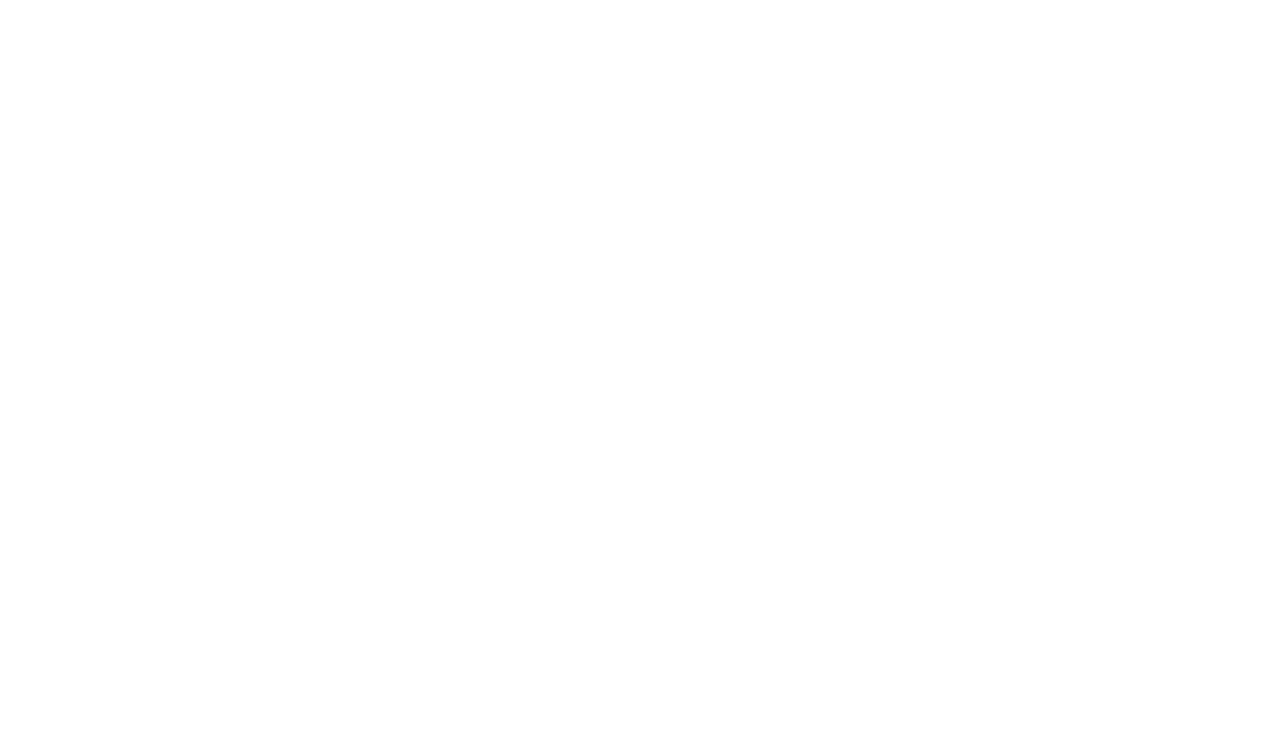
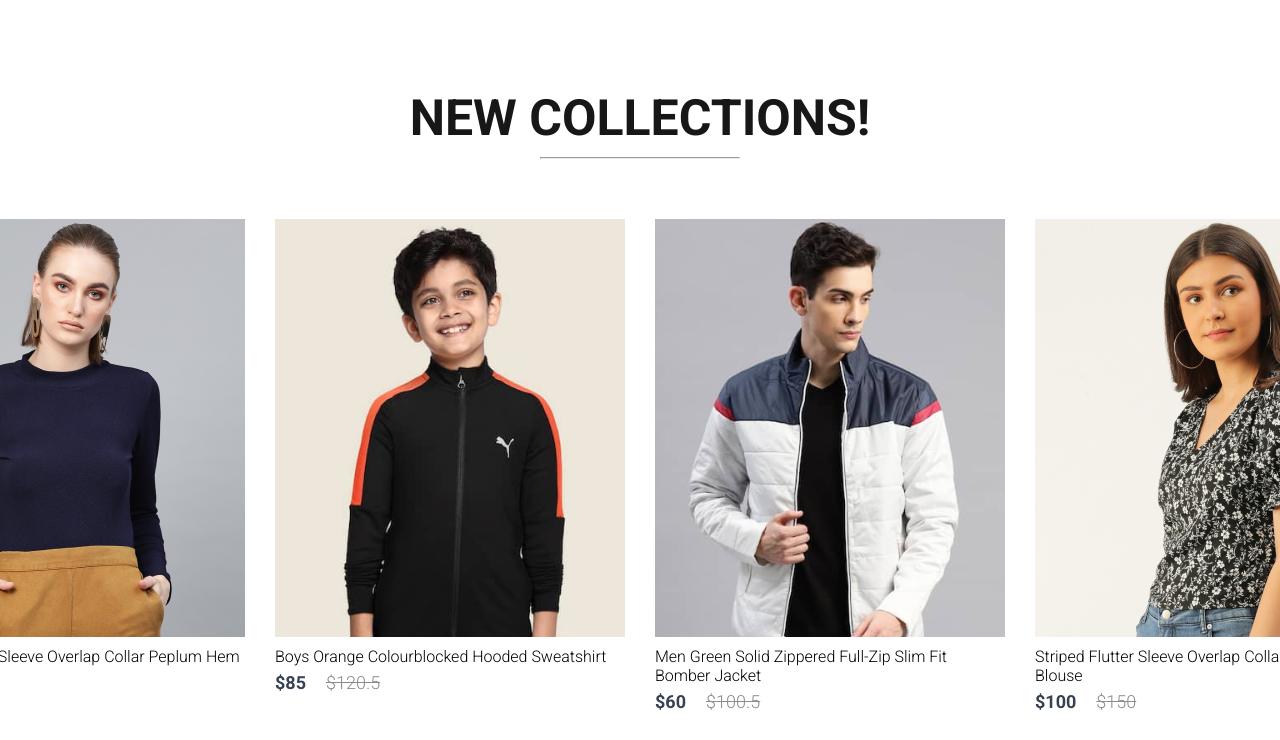
Before and after one commit to Faiznhmd/Ecommerce_react, a React (Create React App) app: page / in a window 1280 px wide. Shown: the part 2158-2898 px from the top of the page. Before the commit the page ends 2247 px from the top, so only its background shows below. Built offline with nearby package versions, Linux system fonts and the light colour scheme.

Commit message:
newcollection added

```diff
--- /dev/null
+++ b/src/components/NewCollection/NewCollectio.css
@@ -0,0 +1,41 @@
+/* .newCollection {
+  display: flex;
+  flex-direction: column;
+  justify-content: center;
+  align-items: center;
+}
+.collection {
+  display: flex;
+  flex-wrap: wrap;
+  gap: 30px;
+} */
+
+.newCollection {
+  display: flex;
+  flex-direction: column;
+  align-items: center;
+  gap: 10px;
+  height: 90vh;
+}
+.newCollection h1 {
+  color: #171717;
+  font-size: 50px;
+  font-weight: 600;
+}
+.newCollection hr {
+  width: 200px;
+  height: 6px;
+  border-radius: 10px;
+  background: #252525;
+}
+/* .popular_item {
+  display: flex;
+  gap: 30px;
+  margin-top: 50px;
+} */
+.collection {
+  display: grid;
+  grid-template-columns: 1fr 1fr 1fr 1fr;
+  margin-top: 50px;
+  gap: 30px;
+}
--- /dev/null
+++ b/src/components/NewCollection/NewCollection.jsx
@@ -0,0 +1,28 @@
+import new_collection from '../../Assets/new_collections';
+import Item from '../item/Item';
+import './NewCollectio.css';
+
+const NewCollection = () => {
+  return (
+    <div className="newCollection">
+      <h1>NEW COLLECTIONS!</h1>
+      <hr />
+      <div className="collection">
+        {new_collection.map((item, i) => {
+          return (
+            <Item
+              key={i}
+              id={item.id}
+              name={item.name}
+              image={item.image}
+              new_price={item.new_price}
+              old_price={item.old_price}
+            />
+          );
+        })}
+      </div>
+    </div>
+  );
+};
+
+export default NewCollection;
--- a/src/pages/Shop.jsx
+++ b/src/pages/Shop.jsx
@@ -1,3 +1,4 @@
+import NewCollection from '../components/NewCollection/NewCollection';
 import Popular from '../components/Popular/Popular';
 import Hero from '../components/hero/Hero';
 import Offer from '../components/offers/Offer';
@@ -8,6 +9,7 @@
       <Hero />
       <Popular />
       <Offer />
+      <NewCollection />
     </div>
   );
 };
```
Also changed, not shown: src/Assets/new_collections.js (renamed from src/constant/new_collections.js), src/logo.svg (deleted).
